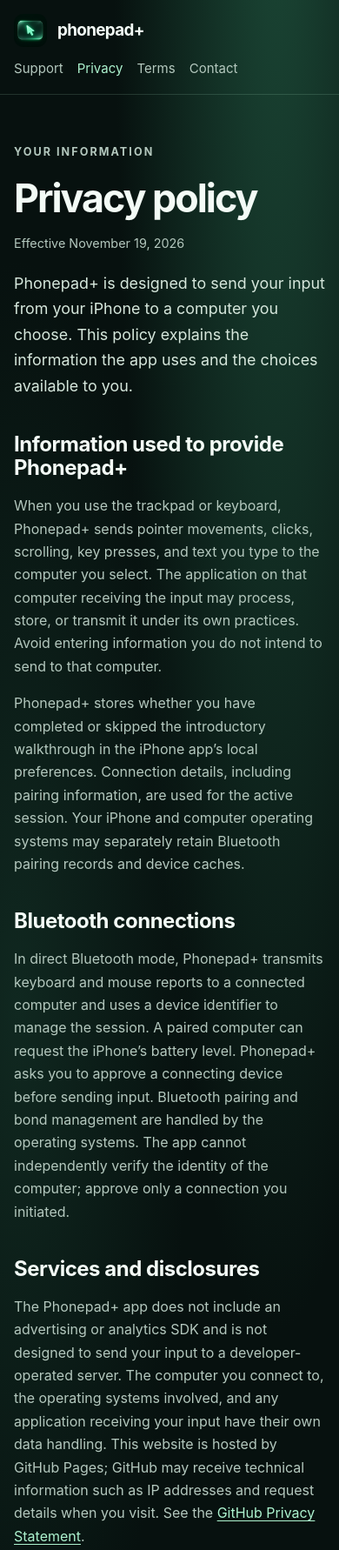
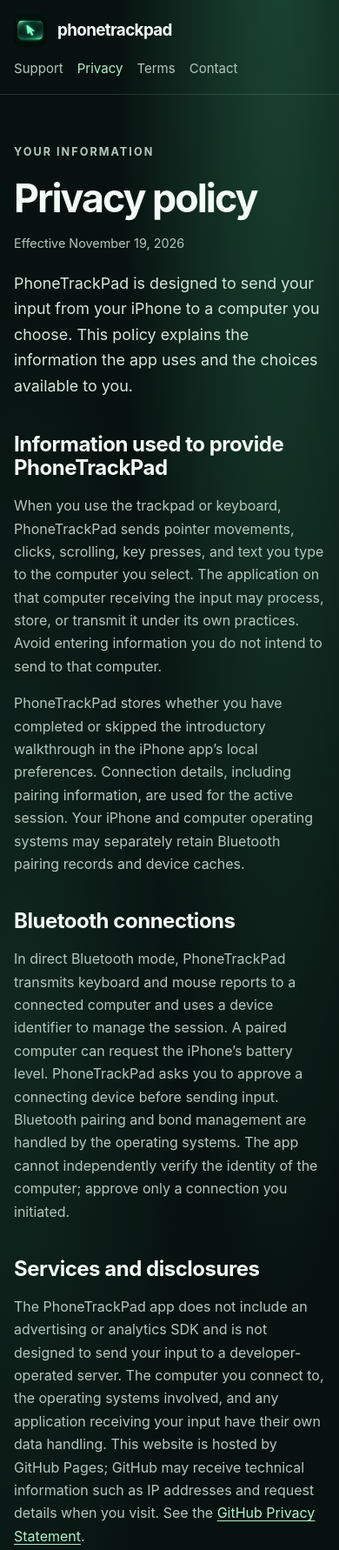
Before and after one commit to the-lucky-clover/phonepad-plus-support, a plain HTML site: page privacy.html in a window 390 px wide. Shown: the top 1782 px of the page at 87% size. Drawn offline with Linux system fonts and the light colour scheme.

Commit message:
Update public pages for PhoneTrackPad

```diff
--- a/privacy.html
+++ b/privacy.html
@@ -1,27 +1,27 @@
 <!doctype html>
 <html lang="en">
-<head><meta charset="utf-8"><meta name="viewport" content="width=device-width, initial-scale=1"><meta name="description" content="How Phonepad+ handles connection information and input data."><meta name="theme-color" content="#07110f"><title>Privacy policy — Phonepad+</title><link rel="icon" type="image/png" href="assets/phonepad-plus-icon.png"><link rel="stylesheet" href="styles.css"></head>
+<head><meta charset="utf-8"><meta name="viewport" content="width=device-width, initial-scale=1"><meta name="description" content="How PhoneTrackPad handles connection information and input data."><meta name="theme-color" content="#07110f"><title>Privacy policy — PhoneTrackPad</title><link rel="icon" type="image/png" href="assets/phonepad-plus-icon.png"><link rel="stylesheet" href="styles.css"></head>
 <body>
 <a class="skip" href="#main">Skip to content</a>
-<header class="site-header"><div class="wrap nav"><a class="brand" href="index.html"><img src="assets/phonepad-plus-icon.png" alt="" width="38" height="38">phonepad+</a><nav class="nav-links" aria-label="Main navigation"><a href="index.html">Support</a><a href="privacy.html" aria-current="page">Privacy</a><a href="terms.html">Terms</a><a href="mailto:theluckyclover@gmail.com">Contact</a></nav></div></header>
+<header class="site-header"><div class="wrap nav"><a class="brand" href="index.html"><img src="assets/phonepad-plus-icon.png" alt="" width="38" height="38">phonetrackpad</a><nav class="nav-links" aria-label="Main navigation"><a href="index.html">Support</a><a href="privacy.html" aria-current="page">Privacy</a><a href="terms.html">Terms</a><a href="mailto:theluckyclover@gmail.com">Contact</a></nav></div></header>
 <main id="main"><article class="wrap legal">
 <p class="eyebrow">Your information</p><h1>Privacy policy</h1><p class="updated">Effective November 19, 2026</p>
-<p class="intro">Phonepad+ is designed to send your input from your iPhone to a computer you choose. This policy explains the information the app uses and the choices available to you.</p>
-<h2>Information used to provide Phonepad+</h2>
-<p>When you use the trackpad or keyboard, Phonepad+ sends pointer movements, clicks, scrolling, key presses, and text you type to the computer you select. The application on that computer receiving the input may process, store, or transmit it under its own practices. Avoid entering information you do not intend to send to that computer.</p>
-<p>Phonepad+ stores whether you have completed or skipped the introductory walkthrough in the iPhone app’s local preferences. Connection details, including pairing information, are used for the active session. Your iPhone and computer operating systems may separately retain Bluetooth pairing records and device caches.</p>
+<p class="intro">PhoneTrackPad is designed to send your input from your iPhone to a computer you choose. This policy explains the information the app uses and the choices available to you.</p>
+<h2>Information used to provide PhoneTrackPad</h2>
+<p>When you use the trackpad or keyboard, PhoneTrackPad sends pointer movements, clicks, scrolling, key presses, and text you type to the computer you select. The application on that computer receiving the input may process, store, or transmit it under its own practices. Avoid entering information you do not intend to send to that computer.</p>
+<p>PhoneTrackPad stores whether you have completed or skipped the introductory walkthrough in the iPhone app’s local preferences. Connection details, including pairing information, are used for the active session. Your iPhone and computer operating systems may separately retain Bluetooth pairing records and device caches.</p>
 <h2>Bluetooth connections</h2>
-<p>In direct Bluetooth mode, Phonepad+ transmits keyboard and mouse reports to a connected computer and uses a device identifier to manage the session. A paired computer can request the iPhone’s battery level. Phonepad+ asks you to approve a connecting device before sending input. Bluetooth pairing and bond management are handled by the operating systems. The app cannot independently verify the identity of the computer; approve only a connection you initiated.</p>
+<p>In direct Bluetooth mode, PhoneTrackPad transmits keyboard and mouse reports to a connected computer and uses a device identifier to manage the session. A paired computer can request the iPhone’s battery level. PhoneTrackPad asks you to approve a connecting device before sending input. Bluetooth pairing and bond management are handled by the operating systems. The app cannot independently verify the identity of the computer; approve only a connection you initiated.</p>
 <h2>Services and disclosures</h2>
-<p>The Phonepad+ app does not include an advertising or analytics SDK and is not designed to send your input to a developer-operated server. The computer you connect to, the operating systems involved, and any application receiving your input have their own data handling. This website is hosted by GitHub Pages; GitHub may receive technical information such as IP addresses and request details when you visit. See the <a href="https://docs.github.com/en/site-policy/privacy-policies/github-privacy-statement">GitHub Privacy Statement</a>.</p>
+<p>The PhoneTrackPad app does not include an advertising or analytics SDK and is not designed to send your input to a developer-operated server. The computer you connect to, the operating systems involved, and any application receiving your input have their own data handling. This website is hosted by GitHub Pages; GitHub may receive technical information such as IP addresses and request details when you visit. See the <a href="https://docs.github.com/en/site-policy/privacy-policies/github-privacy-statement">GitHub Privacy Statement</a>.</p>
 <p>If you contact us by email, your message and address are used to respond and handle your request. Email providers process those communications under their own policies. If you open a public GitHub issue, its contents are public; do not include passwords, pairing codes, private keys, or other sensitive information.</p>
 <h2>Retention and your choices</h2>
 <ul>
-  <li>On the iPhone, you can remove Phonepad+’s local preferences by deleting the app. Your operating system may retain Bluetooth bonds separately; remove those in the Bluetooth settings on each device if desired.</li>
+  <li>On the iPhone, you can remove PhoneTrackPad’s local preferences by deleting the app. Your operating system may retain Bluetooth bonds separately; remove those in the Bluetooth settings on each device if desired.</li>
   <li>You may request access to or deletion of information you sent us by contacting the address below. We will review requests in light of applicable law and any records we need to retain.</li>
 </ul>
 <h2>Contact and changes</h2>
-<p>For privacy or support questions, email <a href="mailto:theluckyclover@gmail.com">theluckyclover@gmail.com</a>. We may update this policy as Phonepad+ changes; the effective date above identifies the current version.</p>
+<p>For privacy or support questions, email <a href="mailto:theluckyclover@gmail.com">theluckyclover@gmail.com</a>. We may update this policy as PhoneTrackPad changes; the effective date above identifies the current version.</p>
 </article></main>
-<footer><div class="wrap footer-inner"><span>Phonepad+</span><nav class="footer-links" aria-label="Footer navigation"><a href="index.html">Support</a><a href="privacy.html">Privacy</a><a href="terms.html">Terms</a><a href="mailto:theluckyclover@gmail.com">Contact</a></nav></div></footer>
+<footer><div class="wrap footer-inner"><span>PhoneTrackPad</span><nav class="footer-links" aria-label="Footer navigation"><a href="index.html">Support</a><a href="privacy.html">Privacy</a><a href="terms.html">Terms</a><a href="mailto:theluckyclover@gmail.com">Contact</a></nav></div></footer>
 </body></html>
```
Also changed, not shown: index.html (+8 -8 lines), terms.html (+8 -8 lines).
